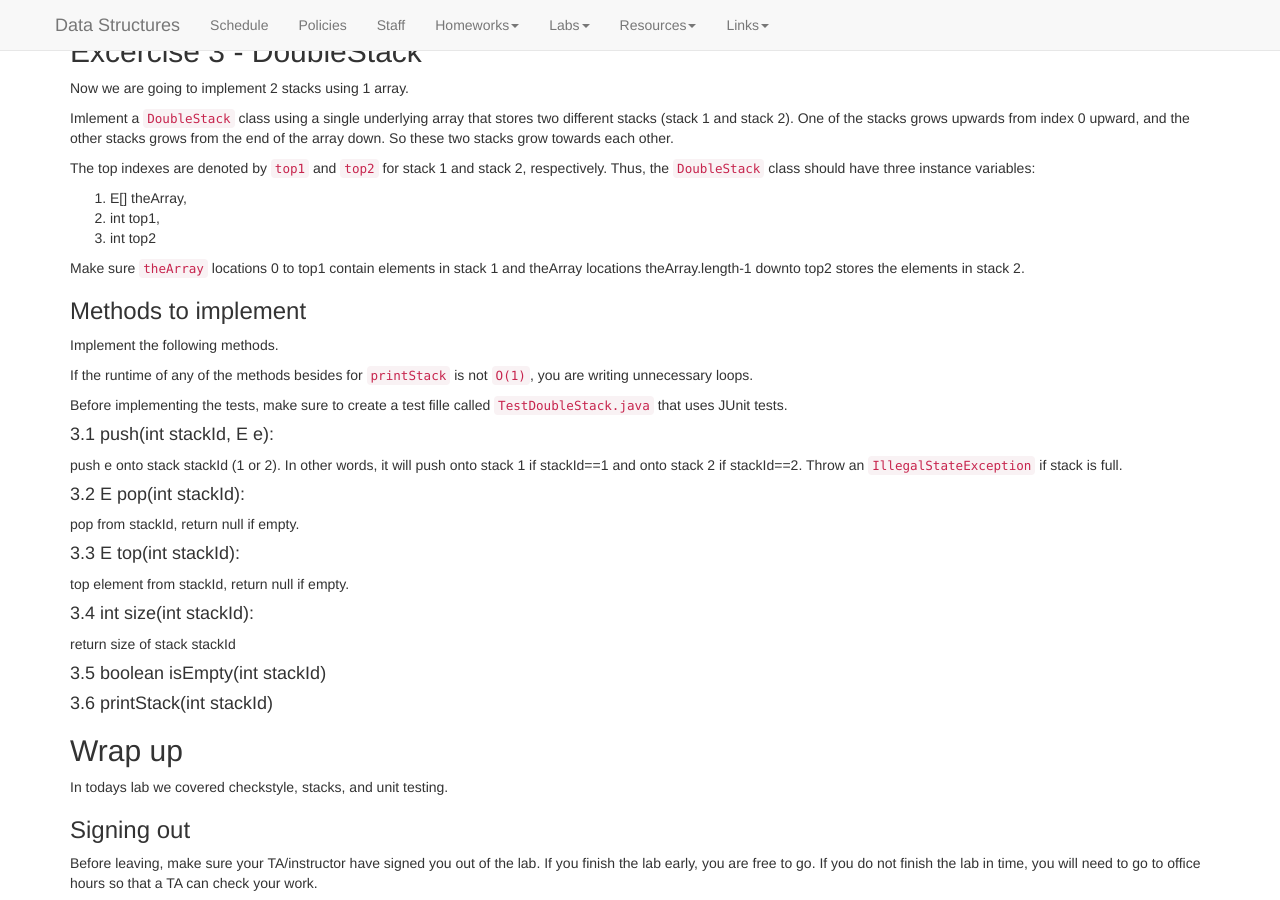
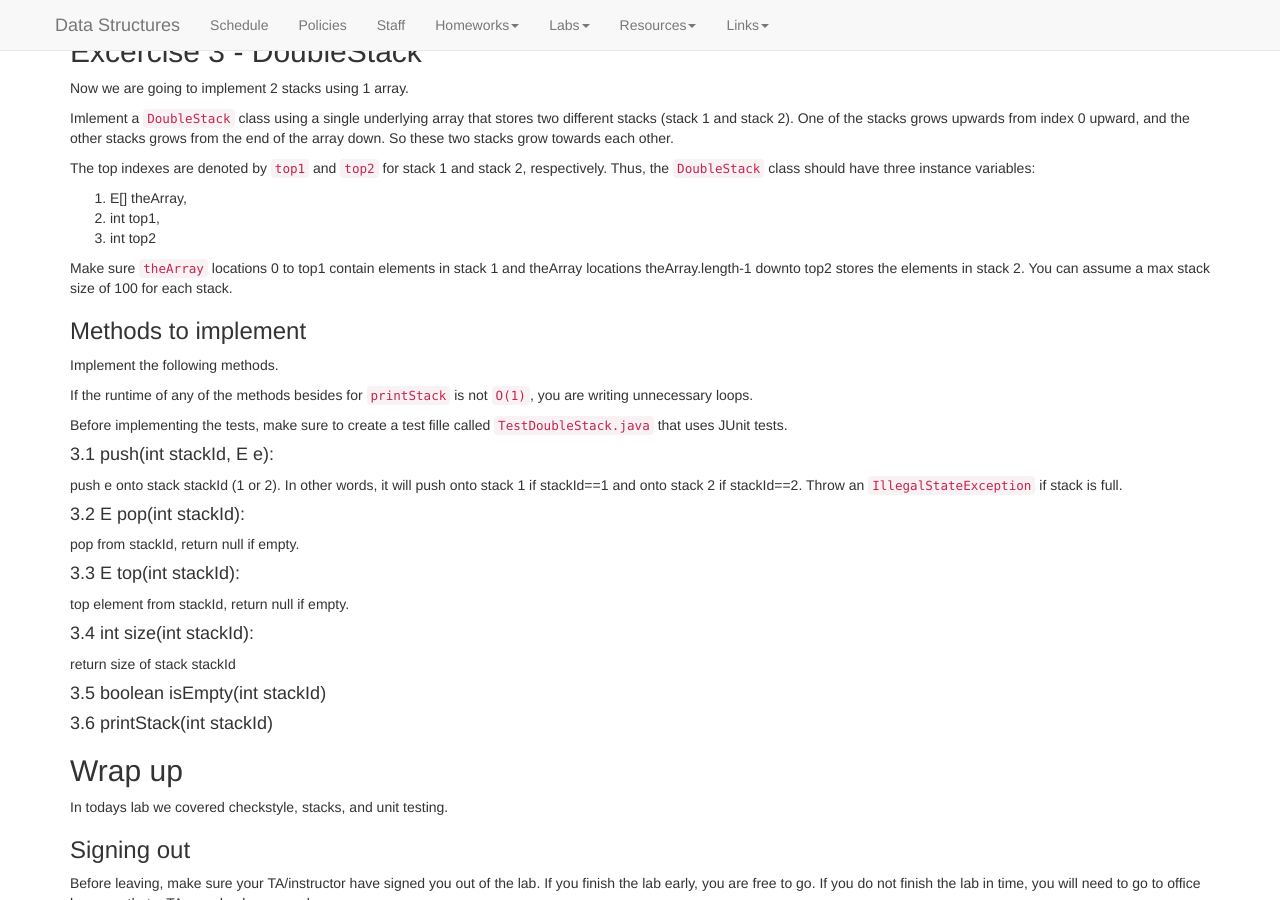
Before and after one commit to kalte0/BMC-CS-151.github.io, a Jekyll site: the page built from labs/Lab05.md, in a window 1280 px wide and 900 px high, scrolled down 1612 px. Built offline with Jekyll 4.4.1, drawn with Linux system fonts in a browser that asks for light colours; nearby versions of some CDN libraries.

Commit message:
Update Lab05.md

```diff
--- a/labs/Lab05.md
+++ b/labs/Lab05.md
@@ -163,7 +163,7 @@ stack 2, respectively. Thus, the `DoubleStack` class should have three instance
 1. int top2
 
 Make sure `theArray` locations 0 to top1 contain elements in stack 1 and theArray locations
-theArray.length-1 downto top2 stores the elements in stack 2.
+theArray.length-1 downto top2 stores the elements in stack 2. You can assume a max stack size of 100 for each stack.
 
 ### Methods to implement
 
```
